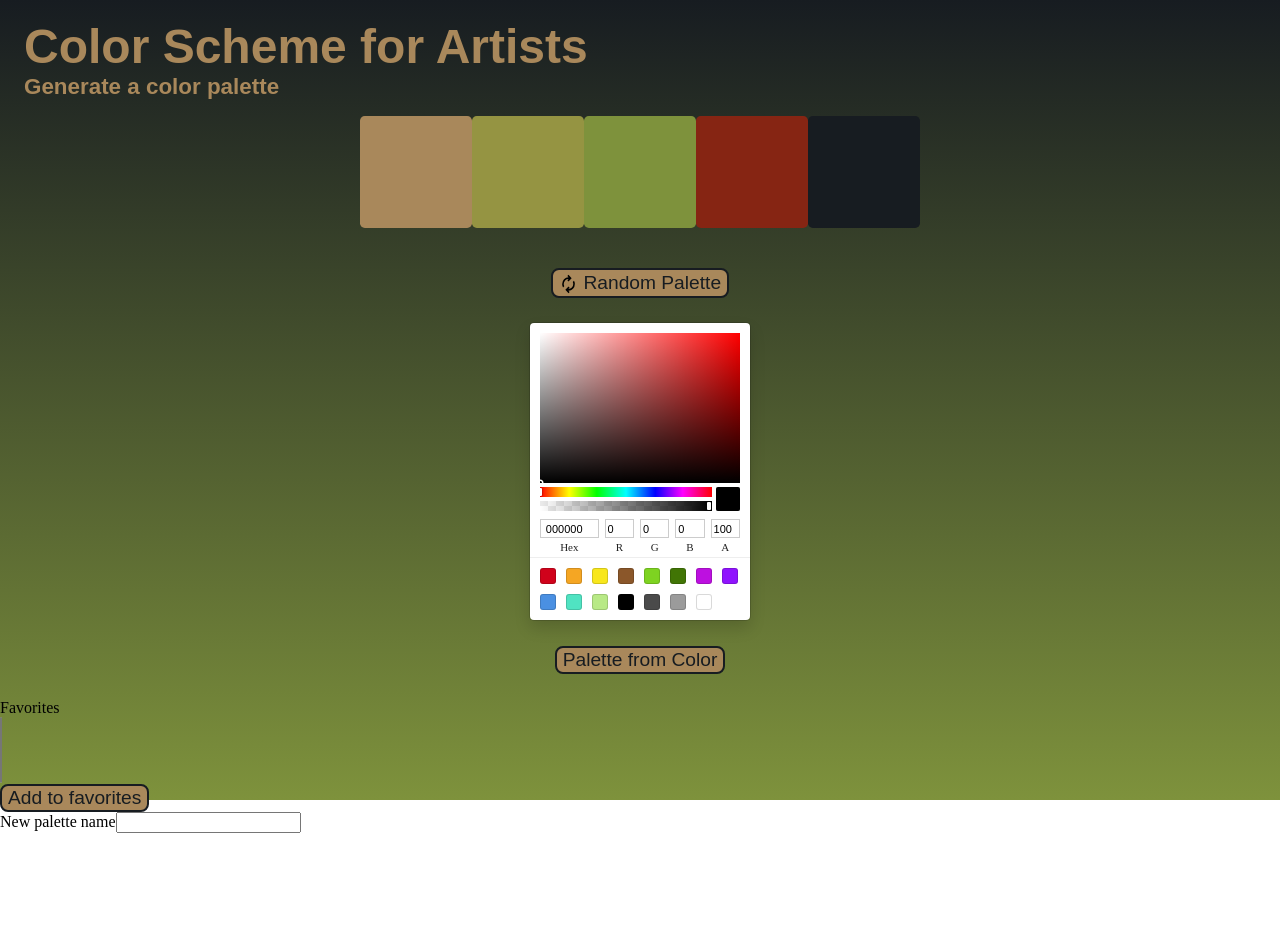
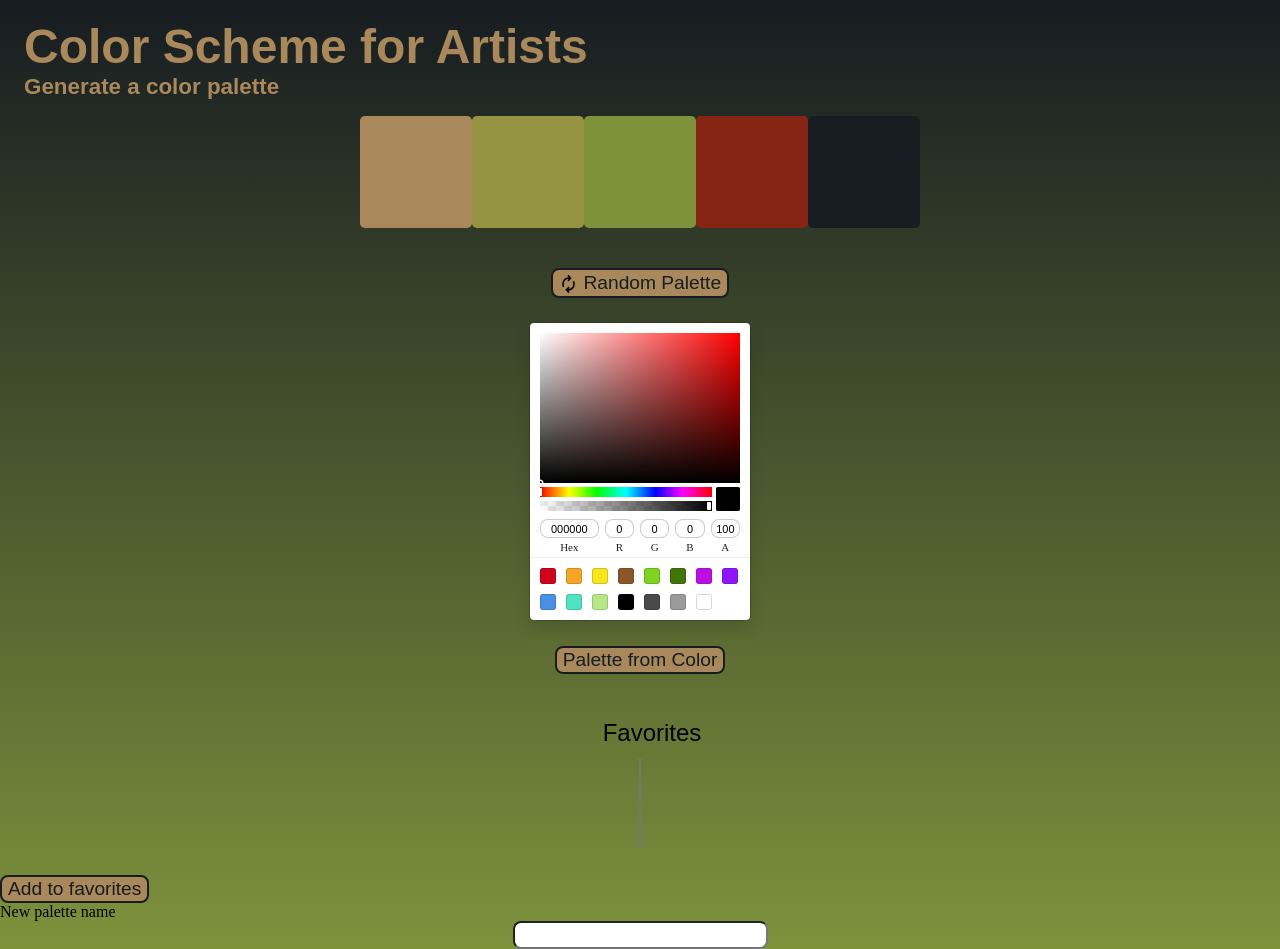
Before and after one commit to colton-patch/color-scheme, a React (Vite) app: page / in a window 1280 px wide. Before the commit the page ends 833 px from the top, so only its background shows below. Built offline with nearby package versions, Linux system fonts and the light colour scheme; the HTML template or start-up script is replaced by a standard one.

Commit message:
list stuff

```diff
--- a/src/index.css
+++ b/src/index.css
@@ -3,7 +3,6 @@
 }
 
 h1 {
-  color: rgb(0, 0, 0);
   font-size: 3em;
   font-family: Arial, Helvetica, sans-serif;
   font-weight: bold;
@@ -12,7 +11,6 @@ h1 {
 }
 
 h2 {
-  color: rgb(0, 0, 0);
   font-size: 1.4em;
   font-family: Arial, Helvetica, sans-serif;
   padding-left: 1.5rem;
@@ -61,8 +59,37 @@ header {
   margin-bottom: 5vh;
 }
 
-main {
-  height: 100vh;
+p {
+  font-size: 1.5em;
+  font-family: Arial, Helvetica, sans-serif;
+  padding-left: 1.5rem;
+  padding-top: 1.2rem;
+  text-align: center;
+  margin-top: 2vw;
+  margin-bottom: 1vw;
+}
+
+select {
+  display: flex;
+  border-radius: 0.5rem;
+  font-family: Arial, Helvetica, sans-serif;
+  font-size: 1.2rem;
+  margin: auto;
+  text-align: center;
+  justify-content: center;
+  float: center;
+  margin-bottom: 2vw;
+}
+
+input {
+  display: flex;
+  border-radius: 0.5rem;
+  font-family: Arial, Helvetica, sans-serif;
+  font-size: 1.2rem;
+  margin: auto;
+  text-align: center;
+  justify-content: center;
+  float: center;
 }
 
 img {
```
